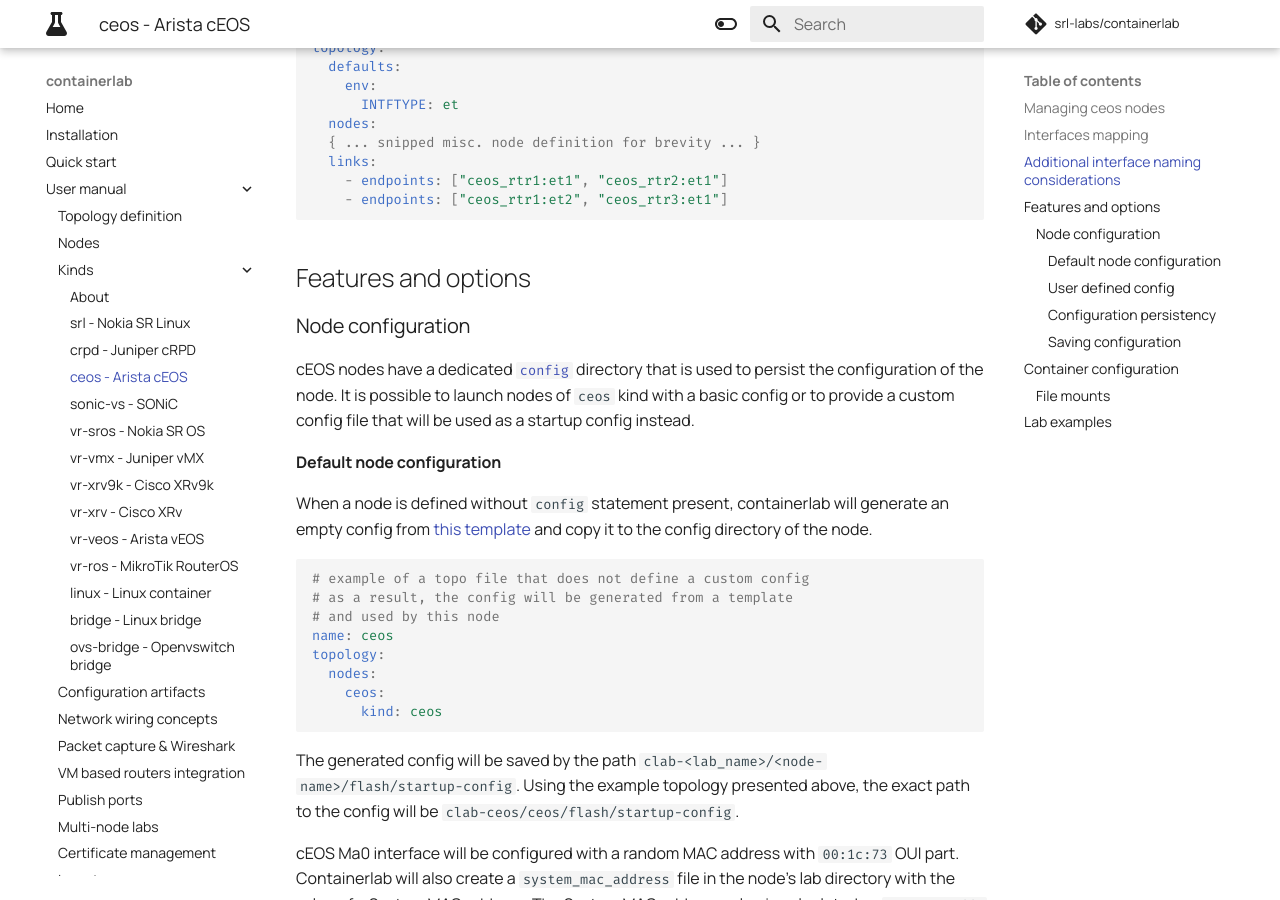
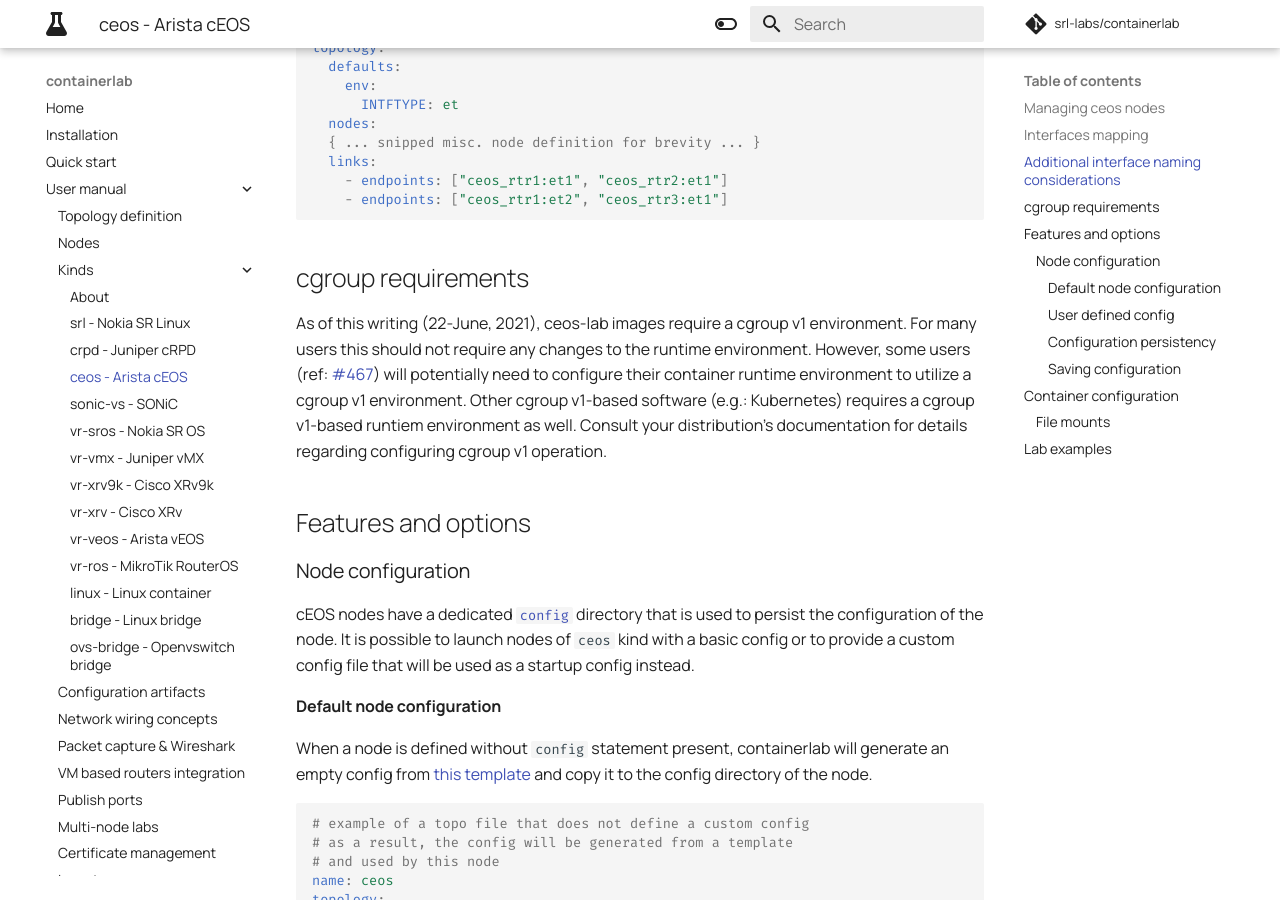
Before and after one commit to srl-labs/containerlab, an MkDocs documentation site: the page built from docs/manual/kinds/ceos.md, in a window 1280 px wide and 900 px high, scrolled down 1541 px. Built offline with MkDocs 1.6.1 and Material for MkDocs 9.7.7, drawn with Linux system fonts in a browser that asks for light colours; comment, search, counter and statistics services are not loaded.

Commit message:
update kind/ceos.md doc re: cgroup v1 requirement
reference issue: #467.  ceos-lab only supports cgroup v1 operation.
this advises users taht they may need to revert their runtime
environment to accomodate this requirement.

````diff
--- a/docs/manual/kinds/ceos.md
+++ b/docs/manual/kinds/ceos.md
@@ -102,6 +102,10 @@ topology:
     - endpoints: ["ceos_rtr1:et1", "ceos_rtr2:et1"]
     - endpoints: ["ceos_rtr1:et2", "ceos_rtr3:et1"]
 ```
+
+## cgroup requirements
+
+As of this writing (22-June, 2021), ceos-lab images require a cgroup v1 environment.  For many users this should not require any changes to the runtime environment.  However, some users (ref: [#467](https://github.com/srl-labs/containerlab/issues/467)) will potentially need to configure their container runtime environment to utilize a cgroup v1 environment.  Other cgroup v1-based software (e.g.: Kubernetes) requires a cgroup v1-based runtiem environment as well.  Consult your distribution's documentation for details regarding configuring cgroup v1 operation.
 
 ## Features and options
 ### Node configuration
````
